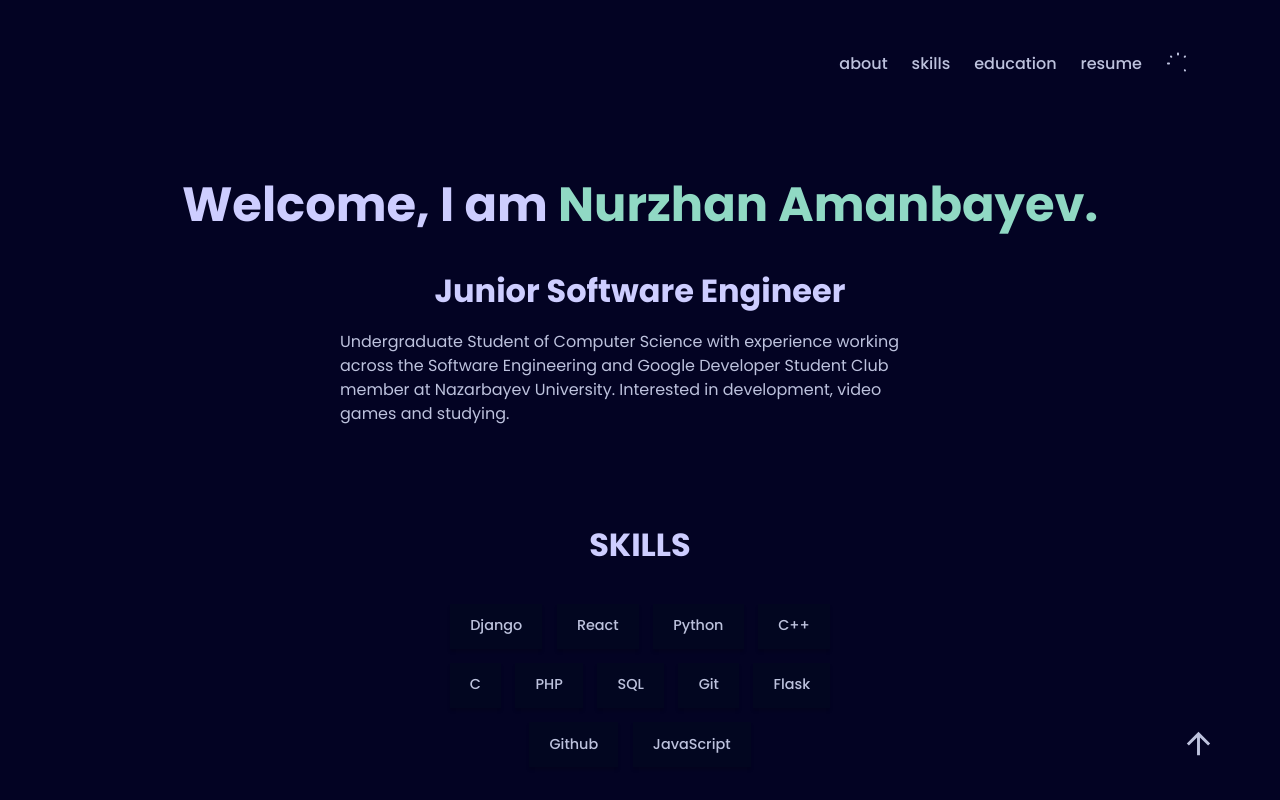
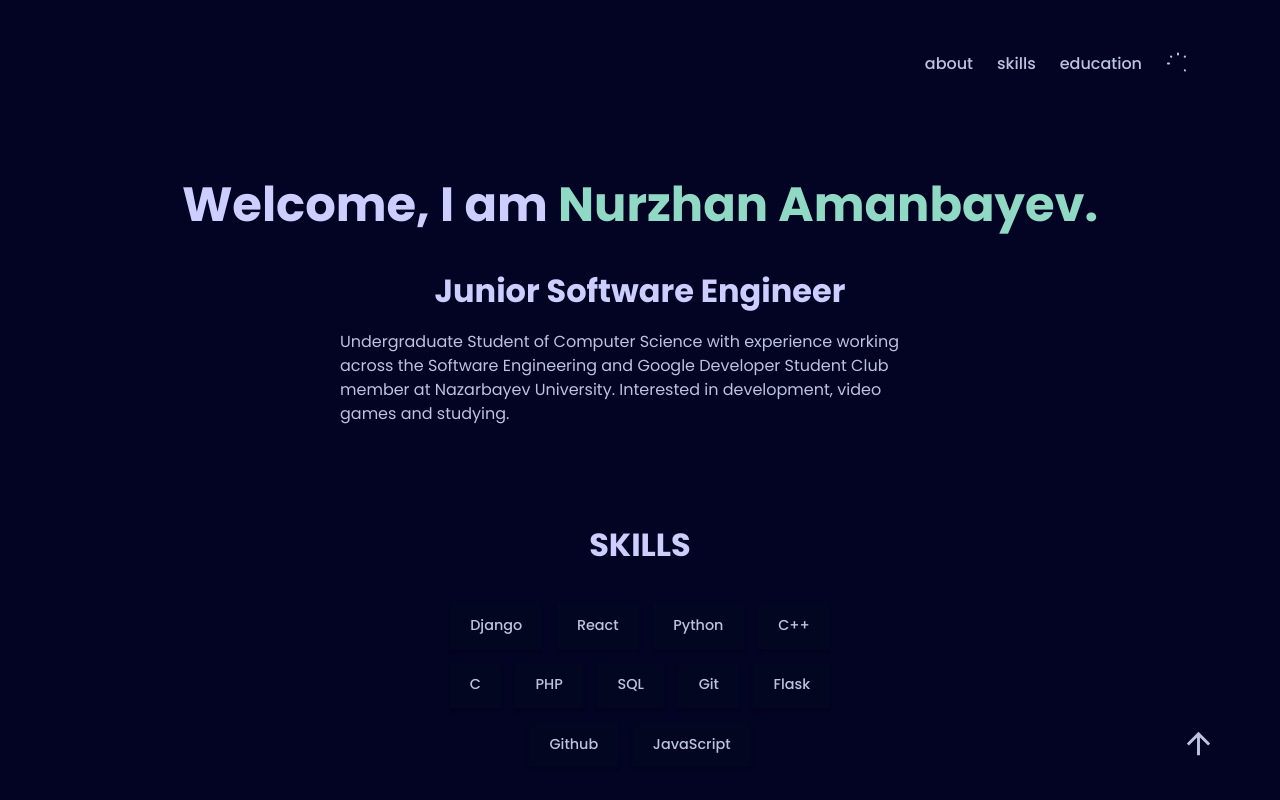
Before and after one commit to Nurzhek/nurzhek.github.io, a plain HTML site: page index.html in a window 1280 px wide. Shown: the top 800 px of the page. Drawn offline with Linux system fonts and the light colour scheme.

Commit message:
Update index.html

```diff
--- a/index.html
+++ b/index.html
@@ -56,7 +56,6 @@
                         <li class="nav__list-item"><a href="#about" class="link link--nav">About</a></li>
                         <li class="nav__list-item"><a href="#skills" class="link link--nav">Skills</a></li>
                         <li class="nav__list-item"><a href="#qualification" class="link link--nav">Education</a></li>
-                        <li class="nav__list-item"><a href="https://drive.google.com/u/0/uc?id=1UmcnrfyvzQSQHaEPlC-rafTVQET9x9n2&export=download" download class="link link--nav">Resume</a></li>
                     </ul>
                     <button type="button" class="btn btn--icon nav__theme" aria-label="toggle theme">
                         <svg class="MuiSvgIcon-root" focusable="false" viewBox="0 0 24 24" aria-hidden="true">
```
